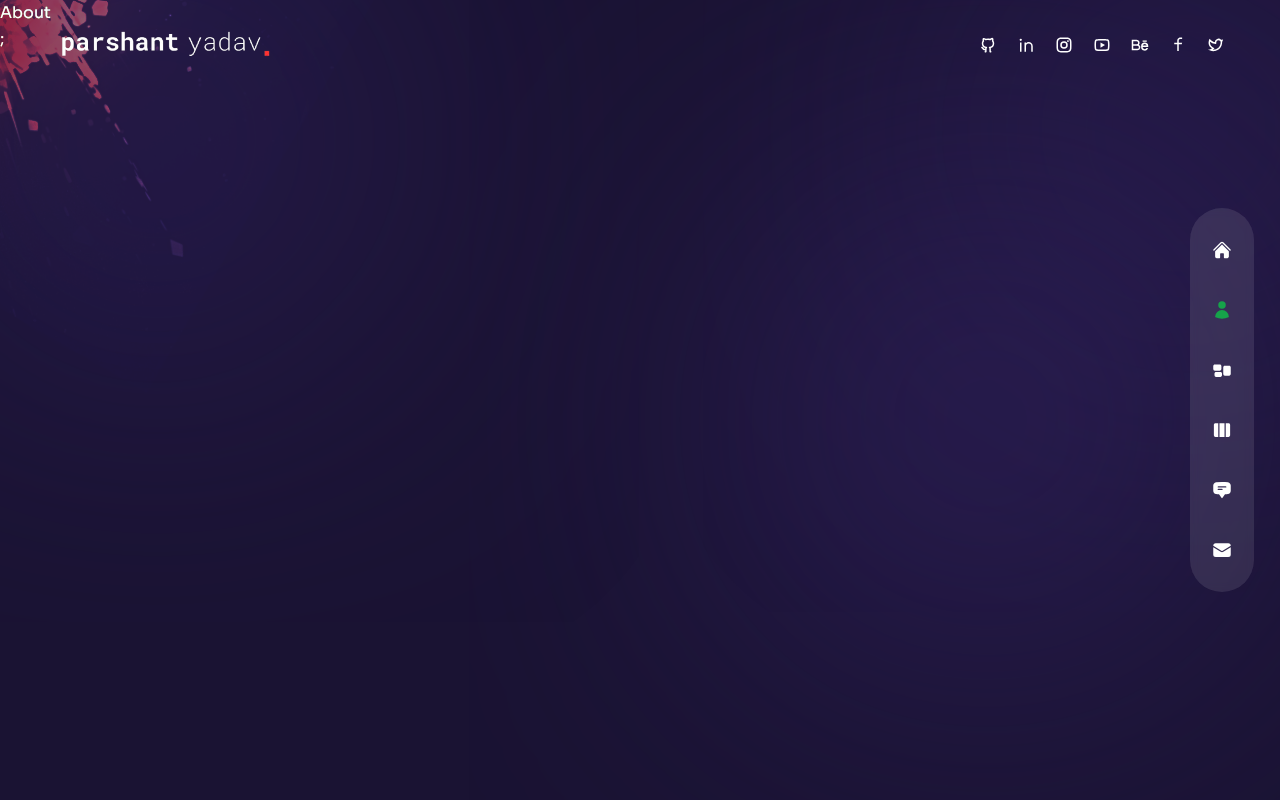
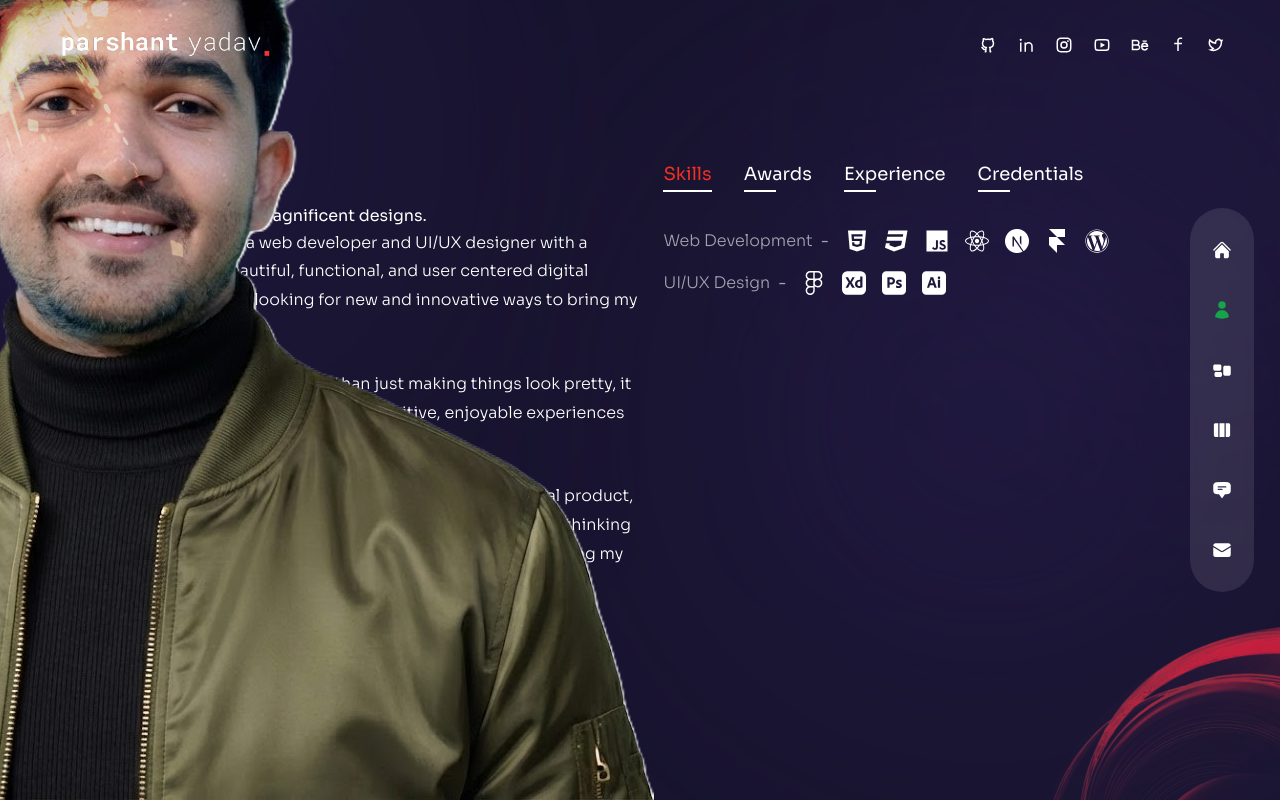
Before and after one commit to yparshant610/Portfolio, a Next.js app: page /about in a window 1280 px wide. Built offline with nearby package versions, Linux system fonts and the light colour scheme.

Commit message:
Making About page

```diff
--- a/components/Circles.js
+++ b/components/Circles.js
@@ -1,5 +1,18 @@
+//mext image
+import Image from "next/image";
+
 const Circles = () => {
-  return <div>Circles</div>;
+  return (
+    <div className='w-[200px] xl:w-[300px] absolute -right-16 -bottom-2 mix-blend-color-dodge animate-pulse duration-75 z-10'>
+      <Image
+        src={"/circles.png"}
+        width={260}
+        height={200}
+        className=" w-full h-full"
+        alt=""
+      />
+    </div>
+  );
 };
 
 export default Circles;
--- a/components/Socials.js
+++ b/components/Socials.js
@@ -15,25 +15,25 @@ import {
 const Socials = () => {
   return (
     <div className='flex items-center gap-x-5 text-lg'>
-      <Link href={''} className='hover:text-accent transition-all duration-300'>
+      <Link href={'https://github.com/yparshant610'} className='hover:text-accent transition-all duration-300'>
         <RiGithubLine />
       </Link>
-      <Link href={''} className='hover:text-accent transition-all duration-300'>
+      <Link href={'https://www.linkedin.com/in/parshant-yadav-463aa6201'} className='hover:text-accent transition-all duration-300'>
         <RiLinkedinLine />
       </Link>
-      <Link href={''} className='hover:text-accent transition-all duration-300'>
+      <Link href={'https://www.instagram.com/pras_hant610/'} className='hover:text-accent transition-all duration-300'>
         <RiInstagramLine />
       </Link>
-      <Link href={''} className='hover:text-accent transition-all duration-300'>
+      <Link href={'https://www.youtube.com/@ALphaGaming-fo1dt'} className='hover:text-accent transition-all duration-300'>
         <RiYoutubeLine />
       </Link>
-      <Link href={''} className='hover:text-accent transition-all duration-300'>
+      <Link href={'https://www.behance.net/parshantyadav3'} className='hover:text-accent transition-all duration-300'>
         <RiBehanceLine />
       </Link>
-      <Link href={''} className='hover:text-accent transition-all duration-300'>
+      <Link href={'https://www.facebook.com/share/1G3LqABCX9/'} className='hover:text-accent transition-all duration-300'>
         <RiFacebookLine />
       </Link>
-      <Link href={''} className='hover:text-accent transition-all duration-300'>
+      <Link href={'https://x.com/Parshant4169569?s=09'} className='hover:text-accent transition-all duration-300'>
         <RiTwitterLine />
       </Link>
     </div>
--- a/pages/about/index.js
+++ b/pages/about/index.js
@@ -1,4 +1,4 @@
-
+import React, { useState } from "react";
 
 // icons
 import {
@@ -15,16 +15,16 @@ import {
   SiFramer,
   SiAdobexd,
   SiAdobephotoshop,
+  SiAdobeillustrator
 } from "react-icons/si";
-
 
 //  data
 export const aboutData = [
   {
-    title: 'skills',
+    title: "skills",
     info: [
       {
-        title: 'Web Development',
+        title: "Web Development",
         icons: [
           <FaHtml5 />,
           <FaCss3 />,
@@ -36,67 +36,137 @@ export const aboutData = [
         ],
       },
       {
-        title: 'UI/UX Design',
-        icons: [<FaFigma />, <SiAdobexd />, <SiAdobephotoshop />],
+        title: "UI/UX Design",
+        icons: [<FaFigma />, <SiAdobexd />, <SiAdobephotoshop />, <SiAdobeillustrator/>],
       },
     ],
   },
   {
-    title: 'awards',
+    title: "awards",
     info: [
       {
-        title: 'Webby Awards - Honoree',
-        stage: '2011 - 2012',
+        title: "Webby Awards - Honoree",
+        stage: "2011 - 2012",
       },
       {
-        title: 'Adobe Design Achievement Awards - Finalist',
-        stage: '2009 - 2010',
+        title: "Adobe Design Achievement Awards - Finalist",
+        stage: "2009 - 2010",
       },
     ],
   },
   {
-    title: 'experience',
+    title: "experience",
     info: [
       {
-        title: 'UX/UI Designer - XYZ Company',
-        stage: '2012 - 2023',
+        title: "UX/UI Designer - XYZ Company",
+        stage: "2012 - 2023",
       },
       {
-        title: 'Web Developer - ABC Agency',
-        stage: '2010 - 2012',
+        title: "Web Developer - ABC Agency",
+        stage: "2010 - 2012",
       },
       {
-        title: 'Intern - DEF Corporation',
-        stage: '2008 - 2010',
+        title: "Intern - DEF Corporation",
+        stage: "2008 - 2010",
       },
     ],
   },
   {
-    title: 'credentials',
+    title: "credentials",
     info: [
       {
-        title: 'Web Development - ABC University, LA, CA',
-        stage: '2011',
+        title: "Web Development - ABC University, LA, CA",
+        stage: "2011",
       },
       {
-        title: 'Computer Science Diploma - AV Technical Institute',
-        stage: '2009',
+        title: "Computer Science Diploma - AV Technical Institute",
+        stage: "2009",
       },
       {
-        title: 'Certified Graphic Designer - ABC Institute, Los Angeles, CA',
-        stage: '2006',
+        title: "Certified Graphic Designer - ABC Institute, Los Angeles, CA",
+        stage: "2006",
       },
     ],
   },
 ];
 
+// Components
+import Avatar from "../../components/Avatar";
+import Circles from "../../components/Circles";
 
-
-
+//framer motion
+import { motion } from "framer-motion";
+import { fadeIn } from "../../variants";
 
 const About = () => {
+  const [index, setIndex] = useState(0);
+  console.log(index);
 
-  return <div>About</div>;
+  return (
+    <div className="h-full bg-primary/30 py-32 text-center xl:text-left">
+      <Circles />
+      {/* avatar img*/}
+      <motion.div
+        variants={fadeIn("right", 0.2)}
+        initial="hidden"
+        animate="show"
+        exit="hidden"
+        className="hidden xl:flex absolute bottom-0 -left-[370px] "
+      >
+        <Avatar />
+      </motion.div>
+      <div className="container mx-auto h-full flex flex-col items-center xl:flex-row gap-x-6">
+        {/* text */}
+        <div className="flex-1 flex flex-col justify-center">
+          <h2>Captivating <span>stories</span> birth magnificent designs.</h2>
+          <p>Hi, I am parshant yadav, a web developer and UI/UX designer with a passion for creating beautiful, functional, and user centered digital experiences. I am always looking for new and innovative ways to bring my clients visions to life.</p>
+
+          <br/>
+
+          <p>I believe that design is about more than just making things look pretty, it is about solving problems and creating intuitive, enjoyable experiences for users.</p>
+          <br/>
+          <p>Whether I am working on a website, mobile app, or other digital product, I bring my commitment to design excellence and user centered thinking to every project I work on. I look forward to the opportunity to bring my skills and passion to your next project.</p>
+        </div>
+        {/* info */}
+        <div className="flex flex-col w-full xl:max-w-[48%] h-[480px]">
+          <div className="flex gap-x-4 xl:gap-x-8 mx-auto xl:mx-0 mb-4">
+            {aboutData.map((item, itemIndex) => {
+              return (
+                <div
+                  key={itemIndex}
+                  className={`${
+                    index === itemIndex &&
+                    "text-accent after:w-[100%] after:bg-accent after:transition-all after:duration-300"
+                  } cursor-pointer capitalize xl:text-lg relative after:w-8 after:h-[2px] after:bg-white after:absolute after:-bottom-1 after:left-0`}
+                  onClick={() => setIndex(itemIndex)}
+                >
+                  {item.title}
+                </div>
+              );
+            })}
+          </div>
+          <div className="py-2 xl:py-6 flex flex-col gap-y-2 xl:gap-y-4 items-center xl:items-start ">
+            {aboutData[index].info.map((item, itemIndex) => {
+              return (
+                <div key={itemIndex} className='flex-1 flex flex-col md:flex-row max-w-max gap-x-2 items-center text-white/60'>
+                  {/* title */}
+                  <div className='font-light mb-2 md:mb-0'>{item.title}</div>
+                  <div className="hidden md:flex">-</div>
+                  <div>{item.stage}</div>
+                  <div className='flex gap-x-4'>
+                    {/* icons */}
+                    {item.icons?.map((icon, itemIndex) =>{
+                      return <div className=' text-2xl text-white'>{icon}</div>
+                    })}
+                  </div>
+                </div>
+              );
+            })}
+          </div>
+        </div>
+      </div>
+    </div>
+  );
 };
 
 export default About;
```
